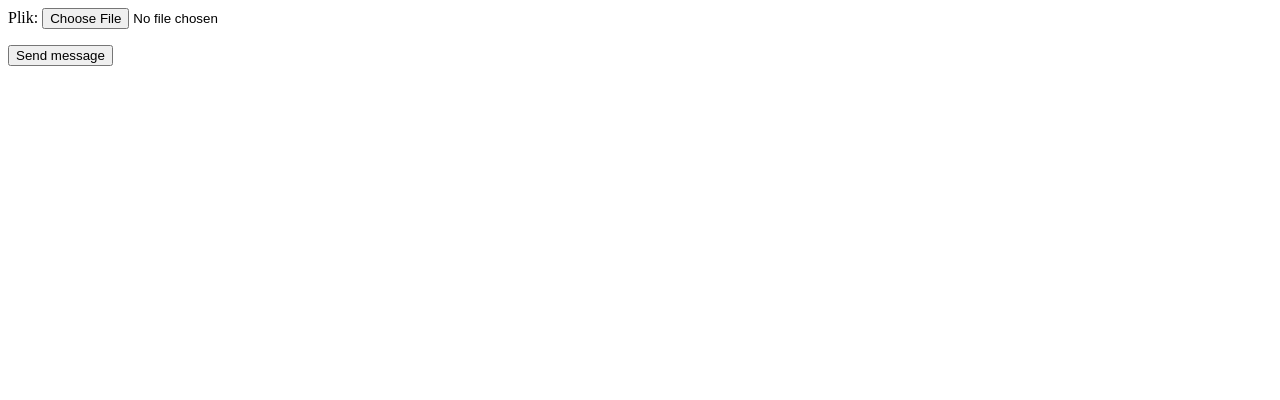
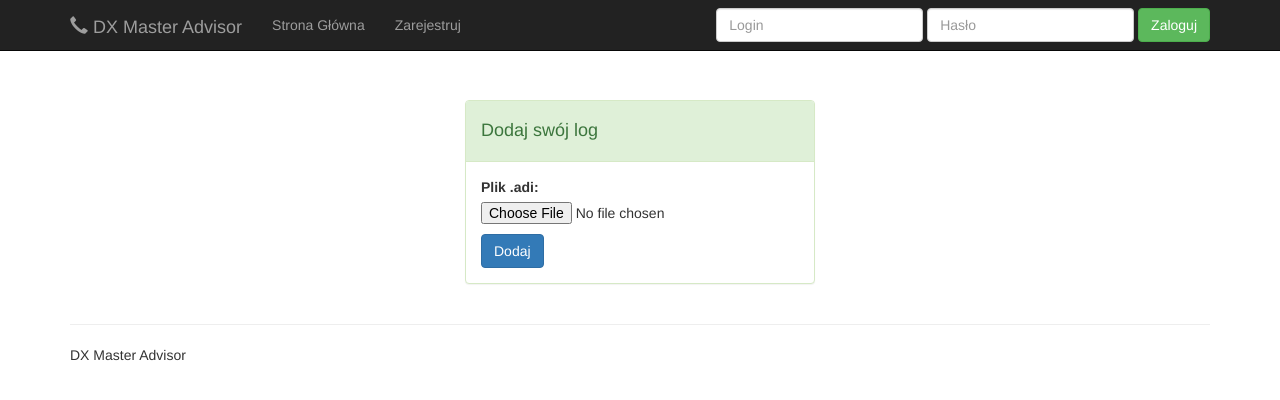
Before and after one commit to szwagier90/DXClusterMaster, a Django app: page /upload/ in a window 1280 px wide. Shown: the top 400 px of the page. Run offline with Django 3.2, Linux system fonts and the light colour scheme; some libraries are stand-ins or nearby versions.

Commit message:
Styled LogUpload page

```diff
--- a/project/dx/forms.py
+++ b/project/dx/forms.py
@@ -1,4 +1,4 @@
 from django import forms
 
 class LogUploadForm(forms.Form):
-    file = forms.FileField(label='Plik', widget=forms.FileInput(attrs={'class': "form-control"}))
+    file = forms.FileField(label='Plik .adi', widget=forms.FileInput())
--- a/project/dx/templates/dx/upload.html
+++ b/project/dx/templates/dx/upload.html
@@ -1,4 +1,19 @@
-<form enctype="multipart/form-data" action="" method="post">{% csrf_token %}
-    {{ form.as_p }}
-    <input type="submit" value="Send message" />
-</form>
+{% extends "dx/base.html" %}
+
+{% block content %}
+<div class="container">
+    <div style="margin-top:50px;" class="mainbox col-md-4 col-md-offset-4 col-sm-8 col-sm-offset-2">
+        <div class="panel panel-success">
+            <div class="panel-heading">
+                <h4>Dodaj swój log</h4>
+            </div>
+            <div style="padding-top:15px" class="panel-body" >
+                <form enctype="multipart/form-data" action="" method="post">{% csrf_token %}
+                    {{ form.as_p }}
+                    <button type="submit" class="btn btn-primary">Dodaj</button>
+                </form>
+            </div>
+        </div>
+    </div>
+</div>
+{% endblock content %}
```
